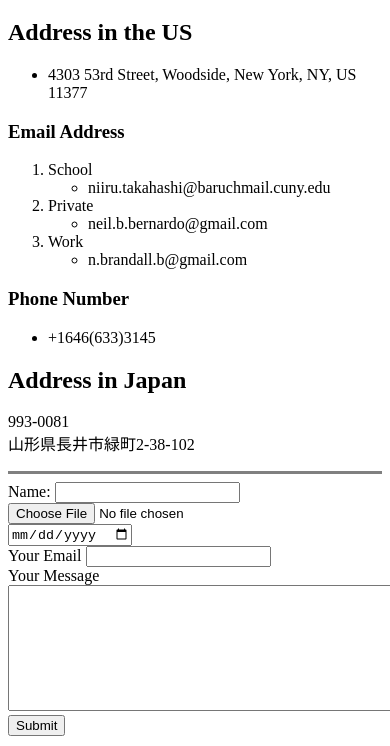
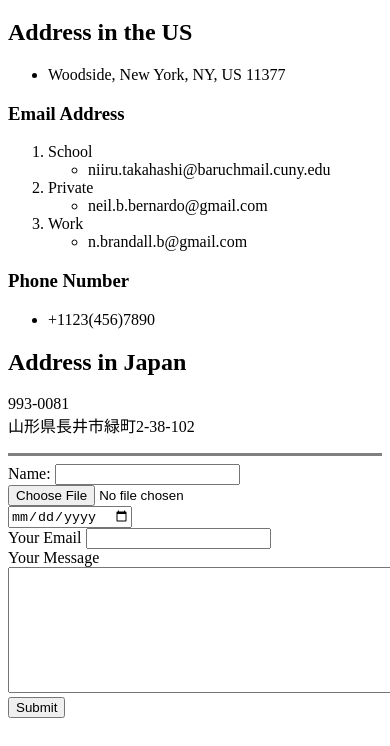
Before and after one commit to NeoBuddy/CV, a plain HTML site: page contact.html in a window 390 px wide. Shown: the part 98-844 px from the top of the page. Drawn offline with Linux system fonts and the light colour scheme.

Commit message:
Update the address and phone number

```diff
--- a/contact.html
+++ b/contact.html
@@ -8,7 +8,7 @@
     <h1>Neil Brandall's Contact Information</h1>
     <h2>Address in the US</h2>
     <ul>
-      <li>4303 53rd Street, Woodside, New York, NY, US 11377</li>
+      <li>Woodside, New York, NY, US 11377</li>
     </ul>
     <h3>Email Address</h3>
     <ol>
@@ -27,7 +27,7 @@
     </ol>
     <h3>Phone Number</h3>
     <ul>
-      <li>+1646(633)3145</li>
+      <li>+1123(456)7890</li>
     </ul>
     <h2>Address in Japan</h2>
     <p>993-0081 <br> 山形県長井市緑町2-38-102</p>
```
